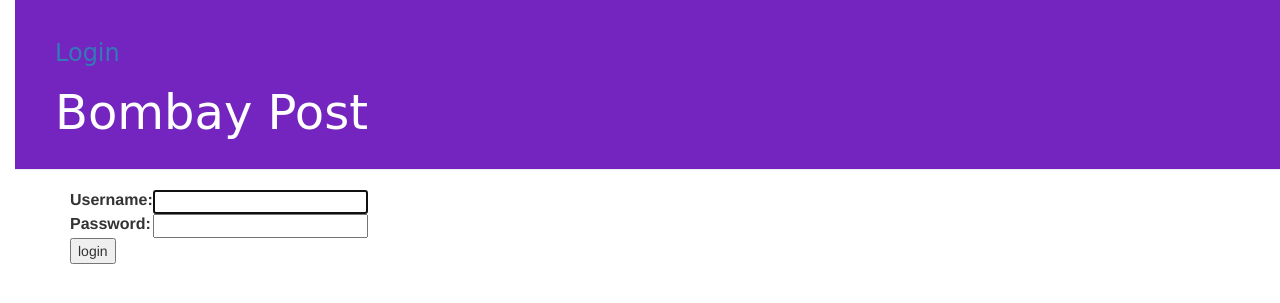
After one commit to indiabhiDeploy/BlogDeploy, a Django app: page /accounts/login/ in a window 1280 px wide. The commit adds this page. Shown: the top 303 px of the page. Run offline with Django 3.2, Linux system fonts and the light colour scheme; some libraries are stand-ins or nearby versions.

Commit message:
Checked Login Logout for edit purpose

```diff
--- a/blog/static/css/blog.css
+++ b/blog/static/css/blog.css
@@ -11,7 +11,7 @@ body{
 				margin-top:	0;
 				padding:	20px	20px	20px	40px;
 }
-.page-header h1, .page-header h1 a,	.page-header h1	a:visited, .page-header h1	a:active{
+.page-header h1, .page-header h1 a,	.page-header h1	a:visited, .page-header h1	a:active .page-header h3 a,	.page-header h3	a:visited, .page-header h3	a:active{
 				color:	#ffffff;
 				font-size:	36pt;
 				text-decoration:	none;
--- a/blog/templates/blog/base.html
+++ b/blog/templates/blog/base.html
@@ -10,7 +10,10 @@
 	<body>
 		<div class="page-header">
 			{% if user.is_authenticated %}
-			<a	href="{%url	'post_new' %}"	class="top-menu"><span	class="glyphicon glyphicon-plus">
+			<a	href="{%url	'post_new' %}"	class="top-menu"><span	class="glyphicon glyphicon-plus"></a>
+			<h3><a href="{%url 'django.contrib.auth.views.logout' %}">Log out</a></h3>
+			{% else %}
+			<h3><a href="{% url 'django.contrib.auth.views.login' %}">Login </a></h3>
 			{% endif %}
 			<h1><a href="/"> Bombay Post</a></h1>
 		</div>
--- /dev/null
+++ b/blog/templates/registration/login.html
@@ -0,0 +1,25 @@
+{% extends "blog/base.html"%}
+
+{% block content %}
+
+{% if form.errors %}
+<p> Your Username and Password didn't match Retry.</p>
+{% endif %}
+
+<form method="POST" action='{% url "django.contrib.auth.views.login" %}'>
+{% csrf_token %}
+	<table>
+	<tr>
+		<td>{{ form.username.label_tag }}</td>
+		<td>{{ form.username }}</td>
+	</tr>
+	<tr>
+		<td>{{ form.password.label_tag }}</td>
+		<td>{{ form.password }}</td>
+	</tr>
+	</table>
+	<input type="submit" value="login" />
+	<input type="hidden" name="next" value="{{ next }}">
+</form>
+
+{% endblock %}
--- a/blog/views.py
+++ b/blog/views.py
@@ -1,6 +1,8 @@
 from django.shortcuts import render, get_object_or_404
 from django.utils import timezone
 from django.shortcuts import redirect
+from django.contrib.auth.decorators import login_required
+
 
 from blog.models import Post
 from blog.forms import PostForm
@@ -19,7 +21,7 @@ def post_detail(request, pk):
 	post = get_object_or_404(Post, pk=pk)
 	return render(request, 'blog/post_detail.html',{'post': post})
 
-
+@login_required
 def post_new(request):
 	if request.method == "POST":
 		form = PostForm(request.POST)
@@ -33,7 +35,7 @@ def post_new(request):
 		form = PostForm()
 	return render(request, 'blog/post_edit.html', {'form': form})
 
-
+@login_required
 def post_edit(request, pk):
 	post = get_object_or_404(Post, pk=pk)
 	if request.method == "POST":
--- a/project/settings.py
+++ b/project/settings.py
@@ -121,3 +121,5 @@ USE_TZ = True
 
 STATIC_URL = '/static/'
 STATIC_ROOT =   os.path.join(BASE_DIR,  'static')
+
+LOGIN_REDIRECT_URL  =   '/'
--- a/project/urls.py
+++ b/project/urls.py
@@ -16,7 +16,12 @@ Including another URLconf
 from django.conf.urls import include, url
 from django.contrib import admin
 
+admin.autodiscover()
+
 urlpatterns = [
     url(r'^admin/', admin.site.urls),
     url(r'', include('blog.urls')),
+    url(r'^accounts/login/$', 'django.contrib.auth.views.login'),
+    url(r'^accounts/logout/$','django.contrib.auth.views.logout', {'next_page':'/'}),
+
 ]
```
